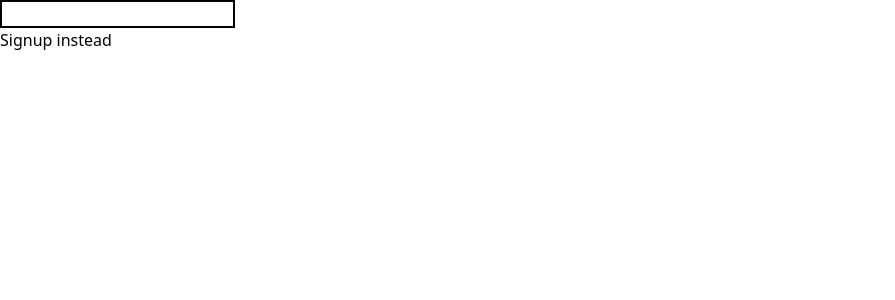
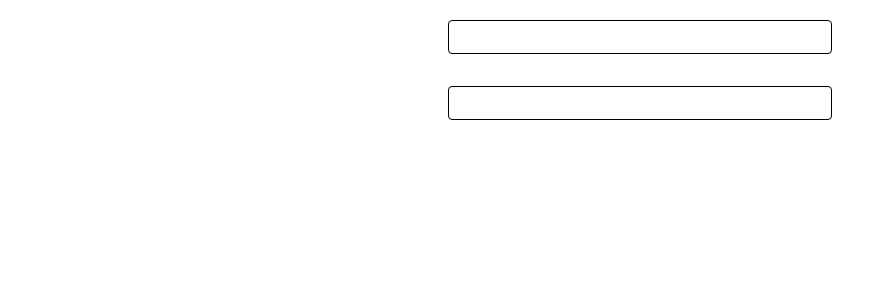
Before and after one commit to LeonardoTrapani/MyDiary, a React (Vite) app in the folder frontend/: page /login in a window 1280 px wide. Shown: the top 300 px of the page, without its empty margins (0-895 px from the left). Built offline with nearby package versions, Linux system fonts and the light colour scheme.

Commit message:
improved useInput for error messages2

```diff
--- a/frontend/src/components/Input.tsx
+++ b/frontend/src/components/Input.tsx
@@ -5,22 +5,25 @@ const Input: React.FC<{
   onChange: (event: React.ChangeEvent<HTMLInputElement>) => void;
   onBlur: () => void;
   hasError: boolean;
+  errorMessage: string;
   other?: Record<string, never>;
 }> = (props) => {
-  const inputClasses =
-    'border-2 ' + (props.hasError ? 'border-red-500' : 'border-black');
   return (
-    <>
+    <div>
       <label htmlFor={props.name} className='text-black' />
       <input
-        className={inputClasses}
+        className={
+          'border rounded p-1 w-96 focus: focus:outline-none min-w-full md:min-w-0 m-b-0' +
+          (props.hasError ? ' border-red-500' : ' border-black')
+        }
         id={props.name}
         value={props.value}
         onChange={props.onChange}
         onBlur={props.onBlur}
         {...props.other}
       />
-    </>
+      {props.hasError && <p className='text-red-500'>{props.errorMessage}</p>}
+    </div>
   );
 };
 
--- a/frontend/src/hooks.ts
+++ b/frontend/src/hooks.ts
@@ -1,26 +1,29 @@
 import { useDispatch, useSelector } from 'react-redux';
 import type { TypedUseSelectorHook } from 'react-redux';
 import type { RootState, AppDispatch } from './store';
-import React, { useEffect, useState, useRef, useCallback } from 'react';
+import React, { useEffect, useState, useRef } from 'react';
 
 // Use throughout your app instead of plain `useDispatch` and `useSelector`
 export const useAppDispatch: () => AppDispatch = useDispatch;
 export const useAppSelector: TypedUseSelectorHook<RootState> = useSelector;
 
 export const useInput = (
-  checkToBeValidNotCallback: (value: string) => boolean
+  checksToBeValid: { check: (value: string) => boolean; errorMessage: string }[]
 ) => {
   const [value, setValue] = useState('');
   // eslint-disable-next-line react-hooks/exhaustive-deps
-  const checkToBeValid = useCallback(checkToBeValidNotCallback, [value]);
   const [isValid, setIsValid] = useState(false);
   const [hasBeenTouched, setHasBeenTouched] = useState(false);
+  const [errorMessage, setErrorMessage] = useState('');
+
   const isFirstTime = useRef(true);
   useEffect(() => {
     const timeout = setTimeout(() => {
       if (!isFirstTime.current) {
         setHasBeenTouched(true);
-        setIsValid(checkToBeValid(value));
+        const checksValidResult = areAllChecksValid(checksToBeValid, value);
+        setErrorMessage(checksValidResult.errorMessage);
+        setIsValid(checksValidResult.isValid);
       } else {
         isFirstTime.current = false;
       }
@@ -28,7 +31,8 @@ export const useInput = (
     return () => {
       clearTimeout(timeout);
     };
-  }, [value, checkToBeValid]);
+    // eslint-disable-next-line react-hooks/exhaustive-deps
+  }, [value]);
 
   const hasError = !isValid && hasBeenTouched;
   const onChangeValue = (event: React.ChangeEvent<HTMLInputElement>) => {
@@ -36,9 +40,33 @@ export const useInput = (
   };
   const onBlur = () => {
     setHasBeenTouched(true);
-    setIsValid(checkToBeValid(value));
+    const checksValidResult = areAllChecksValid(checksToBeValid, value);
+    setErrorMessage(checksValidResult.errorMessage);
+    setIsValid(checksValidResult.isValid);
   };
-  return { value, hasError, onChangeValue, onBlur };
+  return { value, hasError, onChangeValue, onBlur, errorMessage };
+};
+
+const areAllChecksValid = (
+  checksToBeValid: {
+    check: (value: string) => boolean;
+    errorMessage: string;
+  }[],
+  value: string
+) => {
+  let isValid = true;
+  let errorMessage = '';
+  checksToBeValid.forEach((checkToBeValid) => {
+    if (!checkToBeValid.check(value)) {
+      errorMessage = checkToBeValid.errorMessage;
+      isValid = false;
+      return;
+    }
+  });
+  return {
+    isValid,
+    errorMessage,
+  };
 };
 
 // // ------- EXAMPLE ----------
--- a/frontend/src/pages.tsx
+++ b/frontend/src/pages.tsx
@@ -1,4 +1,3 @@
-import { useEffect } from 'react';
 import { Link } from 'react-router-dom';
 import Input from './components/Input';
 import { useInput } from './hooks';
@@ -14,25 +13,79 @@ export const LoginPage: React.FC = () => {
     hasError: emailError,
     onChangeValue: emailChangeHandler,
     onBlur: emailBlurHandler,
-  } = useInput(emailValidCheck);
-  useEffect(() => {
-    console.log(emailError);
-  }, [emailError]);
+    errorMessage: emailErrorMessage,
+  } = useInput([
+    { check: emailValidCheck, errorMessage: 'Please enter a valid email' },
+  ]);
 
+  const {
+    value: passwordValue,
+    hasError: passwordError,
+    onChangeValue: passwordChangeHandler,
+    onBlur: passwordBlurHandler,
+    errorMessage: passwordErrorMessage,
+  } = useInput([
+    {
+      check: (value) => {
+        return value.length >= 8;
+      },
+      errorMessage: 'The password be at least 8 characters long',
+    },
+    {
+      check: (value) => {
+        const format = /\W/;
+        if (format.test(value)) {
+          return true;
+        } else {
+          return false;
+        }
+      },
+      errorMessage: 'The password should have one special character',
+    },
+    {
+      check: (value) => {
+        return /[A-Z]/.test(value);
+      },
+      errorMessage: 'The password should have one uppercase letter',
+    },
+    {
+      check: (value) => {
+        const regexp = /\d/;
+        return regexp.test(value);
+      },
+      errorMessage: 'The password should have at least one number',
+    },
+    {
+      check: (value) => {
+        const regexp = /[a-z]/;
+        return regexp.test(value);
+      },
+      errorMessage: 'The password should have at least one lowercase letter ',
+    },
+  ]);
   return (
     <>
-      <form>
+      <form className='p-5 w-min m-auto flex flex-col gap-8'>
         <Input
           value={emailValue}
           onChange={emailChangeHandler}
           onBlur={emailBlurHandler}
           name='Email'
           hasError={emailError}
+          errorMessage={emailErrorMessage}
+        />
+        <Input
+          value={passwordValue}
+          onChange={passwordChangeHandler}
+          onBlur={passwordBlurHandler}
+          name='Password'
+          hasError={passwordError}
+          errorMessage={passwordErrorMessage}
         />
       </form>
-      <Link className='' to='/signup'>
+      {/* <Link className='' to='/signup'>
         Signup instead
-      </Link>
+      </Link> */}
     </>
   );
 };
```
